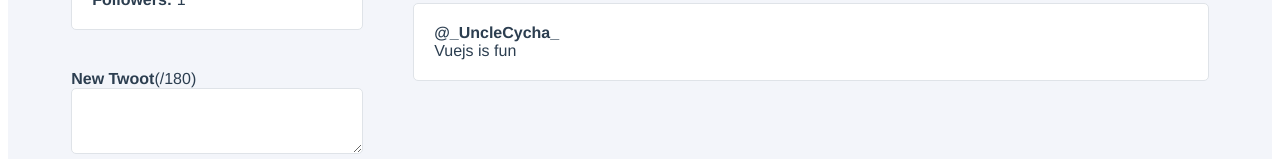
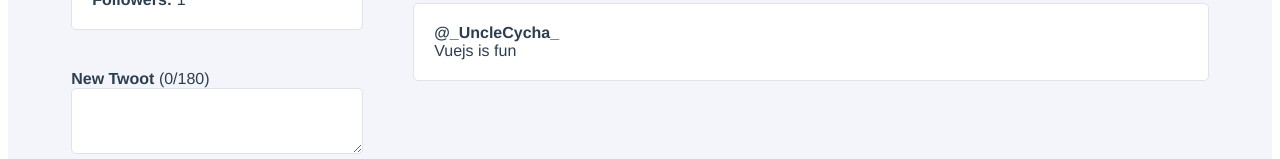
Before and after one commit to sicelo17/twotterapp, a Vue app: page / in a window 1280 px wide. Shown: the part 191-350 px from the top of the page. Built offline with nearby package versions, Linux system fonts and the light colour scheme.

Commit message:
fixed methods

```diff
--- a/src/components/CreateTwootPanel.vue
+++ b/src/components/CreateTwootPanel.vue
@@ -4,9 +4,7 @@
     @submit.prevent="createNewTwoot"
     :class="{ '--exceeded': newTwootCharacterCount > 180 }"
   >
-    <label for="newTwoot"
-      ><strong>New Twoot</strong>({{ newTwootCharacterCount }}/180)</label
-    >
+    <label for="newTwoot"><strong>New Twoot</strong> ({{newTwootCharacterCount}}/180) </label>
     <textarea id="newTwoot" rows="4" v-model="newTwootContent"></textarea>
 
     <div class="create-twoot-panel__submit">
@@ -33,33 +31,29 @@ export default {
   name: "CreateTwootPanel",
   data() {
     return {
-      newTwootContent: "",
+      newTwootContent: '',
       selectedTwootType: "instant",
       twootTypes: [
         { value: "draft", name: "Draft" },
         { value: "instant", name: "Instant Twoot" },
       ],
-
+      }
+  },
       computed: {
         newTwootCharacterCount() {
-          return this.newTwootContent.length;
-        },
+          return this.newTwootContent.length
+        }
       },
       methods: {
         createNewTwoot() {
           if (this.newTwootContent && this.selectedTwootType !== "draft") {
-            this.user.twoots.unshift({
-              id: this.user.twoots.length + 1,
-              content: this.newTwootContent,
-            });
-
+            this.$emit('add-twoot', this.newTwootContent)
             this.newTwootContent = "";
           }
         },
       },
     };
-  },
-};
+
 </script>
 
 <style lang="scss" scoped>
@@ -86,6 +80,7 @@ export default {
       background-color: deeppink;
       color: white;
       font-weight: bold;
+      cursor: pointer;
     }
   }
   &.--exceeded {
--- a/src/components/UserProfile.vue
+++ b/src/components/UserProfile.vue
@@ -53,9 +53,9 @@ export default {
     followUser() {
       this.followers++;
     },
-    toggleFavorite(id) {
-      console.log(`Favorited twoot #${id}`);
-    },
+    addTwoot(twoot) {
+        this.user.twoots.unshift({id:this.user.twoots.length + 1, content: twoot })
+    }
   },
   mounted() {
     this.followUser();
```
